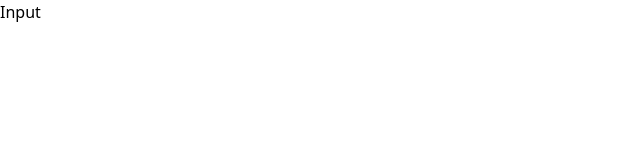
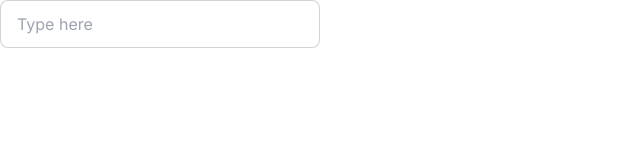
Before and after one commit to ManikantaPotnuru9176/todo-using-supabase, a Next.js app: page / in a window 1280 px wide. Shown: the top 160 px of the page, without its empty margins (0-640 px from the left). Built offline with nearby package versions, Linux system fonts and the light colour scheme.

Commit message:
init: initialized daisyui and custom theme using daisyui

```diff
--- a/app/(todo)/(routes)/(root)/page.tsx
+++ b/app/(todo)/(routes)/(root)/page.tsx
@@ -1,9 +1,9 @@
-import Todo from "../../_views/Todo";
+import TodoCard from "../../_views/TodoCard";
 
 export default function Home() {
   return (
     <>
-      <Todo />
+      <TodoCard />
     </>
   );
 }
--- a/app/(todo)/_views/Todo.tsx
+++ b/app/(todo)/_views/TodoCard.tsx
@@ -1,7 +1,7 @@
 import Input from "@/app/_components/_todo/Input";
 import React from "react";
 
-const Todo = () => {
+const TodoCard = () => {
   return (
     <div>
       <Input />
@@ -9,4 +9,4 @@ const Todo = () => {
   );
 };
 
-export default Todo;
+export default TodoCard;
--- a/app/_components/_todo/Input.tsx
+++ b/app/_components/_todo/Input.tsx
@@ -1,7 +1,13 @@
 import React from "react";
 
 const Input = () => {
-  return <div>Input</div>;
+  return (
+    <input
+      type="text"
+      placeholder="Type here"
+      className="input input-bordered w-full max-w-xs"
+    />
+  );
 };
 
 export default Input;
--- /dev/null
+++ b/app/_providers/CustomThemeController.tsx
@@ -0,0 +1,19 @@
+"use client";
+
+import { Inter } from "next/font/google";
+
+const inter = Inter({ subsets: ["latin"] });
+
+export default function CustomThemeController({
+  children,
+}: {
+  children: React.ReactNode;
+}) {
+  const theme = "light";
+
+  return (
+    <html lang="en" data-theme={theme}>
+      <body className={inter.className}>{children}</body>
+    </html>
+  );
+}
--- a/app/layout.tsx
+++ b/app/layout.tsx
@@ -1,5 +1,6 @@
 import type { Metadata } from "next";
 import "./globals.css";
+import CustomThemeController from "./_providers/CustomThemeController";
 
 export const metadata: Metadata = {
   title: "Todo App",
@@ -11,5 +12,5 @@ export default function RootLayout({
 }: {
   children: React.ReactNode;
 }) {
-  return <>{children}</>;
+  return <CustomThemeController>{children}</CustomThemeController>;
 }
--- a/tailwind.config.ts
+++ b/tailwind.config.ts
@@ -1,20 +1,31 @@
-import type { Config } from 'tailwindcss'
+import type { Config } from "tailwindcss";
 
 const config: Config = {
   content: [
-    './pages/**/*.{js,ts,jsx,tsx,mdx}',
-    './components/**/*.{js,ts,jsx,tsx,mdx}',
-    './app/**/*.{js,ts,jsx,tsx,mdx}',
+    "./pages/**/*.{js,ts,jsx,tsx,mdx}",
+    "./components/**/*.{js,ts,jsx,tsx,mdx}",
+    "./app/**/*.{js,ts,jsx,tsx,mdx}",
   ],
   theme: {
     extend: {
       backgroundImage: {
-        'gradient-radial': 'radial-gradient(var(--tw-gradient-stops))',
-        'gradient-conic':
-          'conic-gradient(from 180deg at 50% 50%, var(--tw-gradient-stops))',
+        "gradient-radial": "radial-gradient(var(--tw-gradient-stops))",
+        "gradient-conic":
+          "conic-gradient(from 180deg at 50% 50%, var(--tw-gradient-stops))",
       },
     },
   },
-  plugins: [],
-}
-export default config
+
+  plugins: [require("daisyui")],
+  daisyui: {
+    themes: true, // false: only light + dark | true: all themes | array: specific themes like this ["light", "dark", "cupcake"]
+    darkTheme: "night", // name of one of the included themes for dark mode
+    base: true, // applies background color and foreground color for root element by default
+    styled: true, // include daisyUI colors and design decisions for all components
+    utils: true, // adds responsive and modifier utility classes
+    prefix: "", // prefix for daisyUI classnames (components, modifiers and responsive class names. Not colors)
+    logs: true, // Shows info about daisyUI version and used config in the console when building your CSS
+    themeRoot: ":root", // The element that receives theme color CSS variables
+  },
+};
+export default config;
```
Also changed, not shown: package.json (+6 -5 lines), 1 other file (tests, documents, lock files or other folders).
